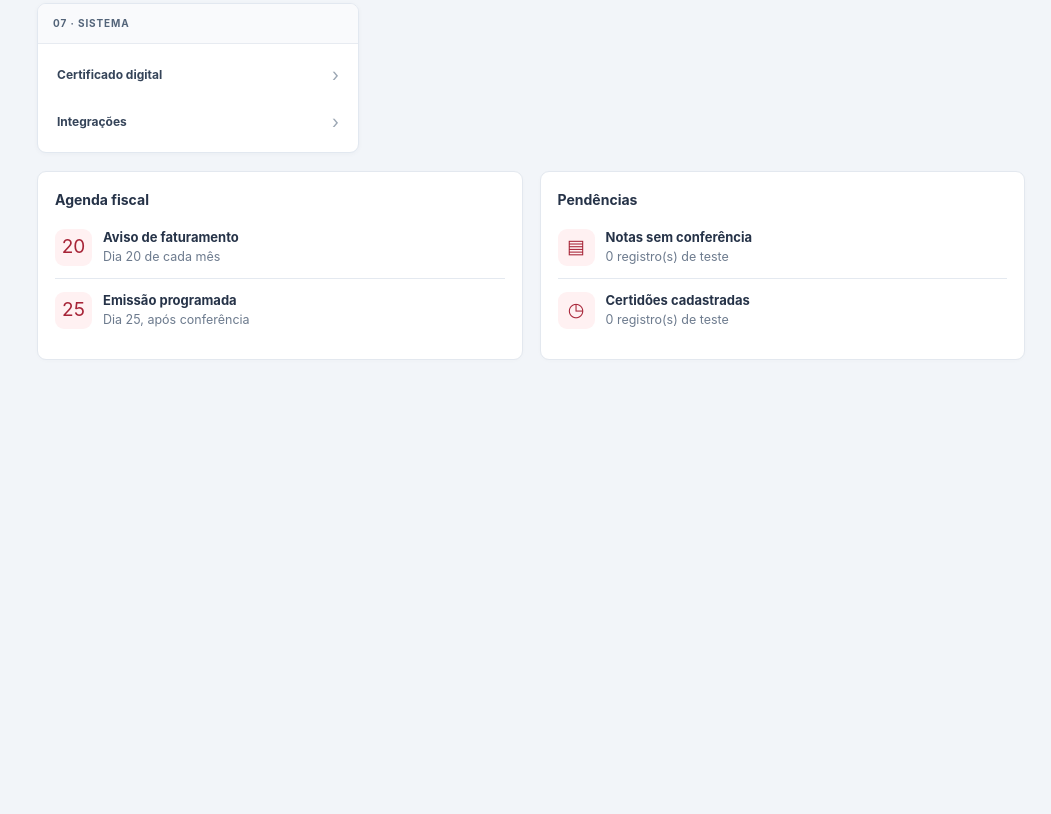
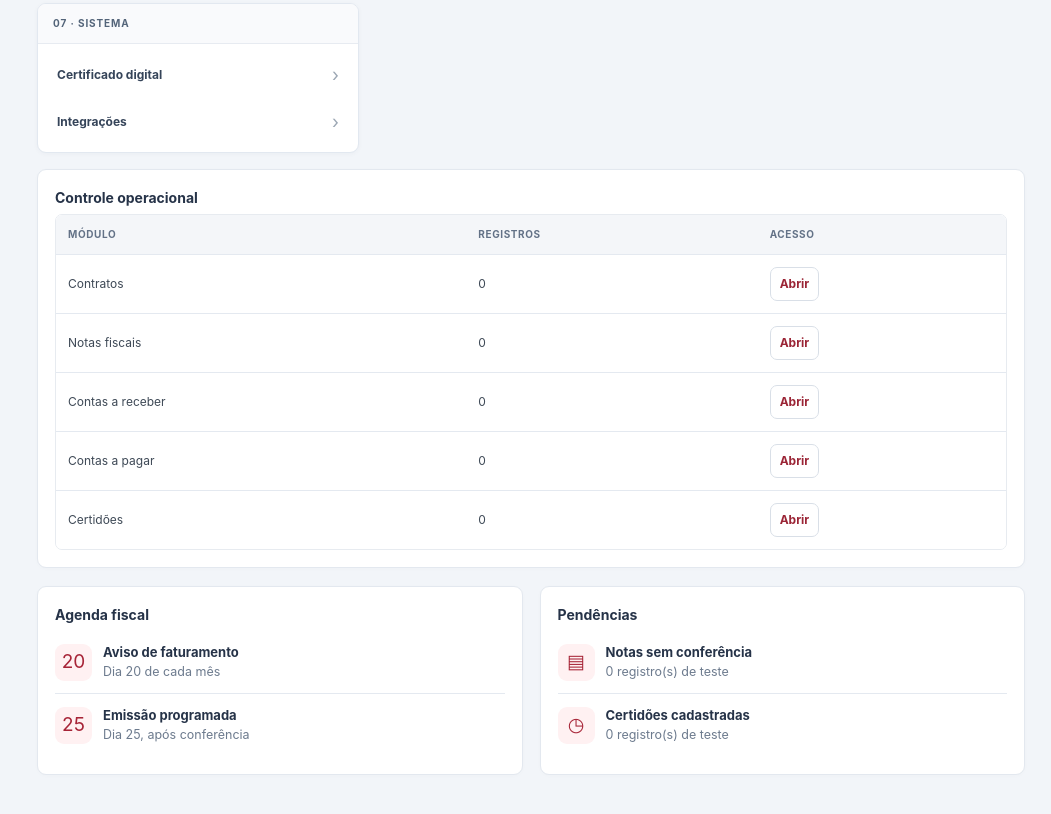
Before and after one commit to rosehsg-svg/mdn-gestao-fiscal, a plain HTML site: page index.html in a window 1280 px wide. Shown: the part 822-1636 px from the top of the page, without its empty margins (229-1280 px from the left). Before the commit the page ends 1247 px from the top, so only its background shows below. Drawn offline with Linux system fonts and the light colour scheme.

Commit message:
Adicionar controle operacional tabular ao painel híbrido

```diff
--- a/index.html
+++ b/index.html
@@ -105,7 +105,7 @@ case "inicio":return heading("Painel de gestão","Resumo operacional")
 ["06 · CONTROLE E RESULTADOS",[["auditoria","Auditoria"],["balancos","Balanços e relatórios"]]],
 ["07 · SISTEMA",[["certificado","Certificado digital"],["integracoes","Integrações"]]]
 ].map(g=>'<div class="routine-group"><h2>'+g[0]+'</h2><div class="routine-buttons">'+g[1].map(x=>'<button type="button" data-go="'+x[0]+'"><span>'+x[1]+'</span><span aria-hidden="true">›</span></button>').join("")+'</div></div>').join("")+'</div>'
-+'<div class="grid two" style="margin-top:18px">'+card("Agenda fiscal",'<div class="item"><span class="folder">20</span><div><b>Aviso de faturamento</b><small>Dia 20 de cada mês</small></div></div><div class="item"><span class="folder">25</span><div><b>Emissão programada</b><small>Dia 25, após conferência</small></div></div>')+card("Pendências",item("▤","Notas sem conferência",state.notas.filter(x=>!x.conferido).length+" registro(s) de teste")+item("◷","Certidões cadastradas",state.certidoes.length+" registro(s) de teste"))+'</div>';
++'<div class="card" style="margin-top:16px"><h2>Controle operacional</h2><div class="tablewrap"><table><thead><tr><th>Módulo</th><th>Registros</th><th>Acesso</th></tr></thead><tbody>'+[['Contratos',state.contratos.length,'contratos'],['Notas fiscais',state.notas.length,'notas'],['Contas a receber',state.titulos.filter(x=>x.tipo==="receber").length,'receber'],['Contas a pagar',state.titulos.filter(x=>x.tipo==="pagar").length,'pagar'],['Certidões',state.certidoes.length,'certidoes']].map(x=>'<tr><td>'+x[0]+'</td><td>'+x[1]+'</td><td><button type="button" class="ledger-action" data-go="'+x[2]+'">Abrir</button></td></tr>').join("")+'</tbody></table></div></div>'+'<div class="grid two" style="margin-top:18px">'+card("Agenda fiscal",'<div class="item"><span class="folder">20</span><div><b>Aviso de faturamento</b><small>Dia 20 de cada mês</small></div></div><div class="item"><span class="folder">25</span><div><b>Emissão programada</b><small>Dia 25, após conferência</small></div></div>')+card("Pendências",item("▤","Notas sem conferência",state.notas.filter(x=>!x.conferido).length+" registro(s) de teste")+item("◷","Certidões cadastradas",state.certidoes.length+" registro(s) de teste"))+'</div>';
 case "institucional":return heading("MDN Institucional","Documentação própria organizada por tipo, ano e mês")+ '<div class="grid two">'+card("Constituição e regularidade",item("▧","Constituição e registros","Contrato social, CNPJ, alterações e licenças")+item("◷","Certidões","Federais, estaduais, municipais, FGTS e trabalhistas")+item("◇","Jurídico e administrativo","Procurações, notificações e documentos legais"))+card("Contabilidade e identidade",item("▦","Contabilidade e fiscal","Livros, declarações, guias e balanços")+item("▥","Bancário e financeiro","Extratos, recibos e comprovantes")+item("✦","Identidade e materiais","Logotipos, apresentações e documentos institucionais"))+'</div>'+card("Preservação documental",'<p>Originais, versões anteriores, documentos substituídos e trilhas de auditoria serão preservados. O acervo real ainda não foi migrado.</p>');
 case "contratantes":return heading("Contratantes","Clientes e instituições contratantes da MDN")+card("Contratantes cadastrados",'<div>'+state.clientes.map(x=>'<span class="pill">'+safe(x)+'</span>').join("")+'</div>')+card("Cadastrar novo contratante",'<form data-type="cliente"><label class="field">Nome ou razão social<input name="nome" required placeholder="Nome do contratante"></label><button class="btn primary">Adicionar contratante</button></form>','Dados temporários apenas para testar a interface');
 case "contratos":return heading("Contratos e aditivos","Gestão de contratos de qualquer natureza")+card("Novo contrato demonstrativo",'<form data-type="contrato"><div class="formgrid"><label class="field">Contratante<select name="cliente">'+options()+'</select></label><label class="field">Vencimento<input type="date" name="data"></label></div><label class="field">Objeto<input name="objeto" required placeholder="Descrição do serviço ou objeto"></label><button class="btn primary">Cadastrar contrato</button></form>')+card("Contratos cadastrados",state.contratos.length?state.contratos.map(x=>item("▤",safe(x.objeto),safe(x.cliente)+" · "+safe(x.data))).join(""):empty);
```
